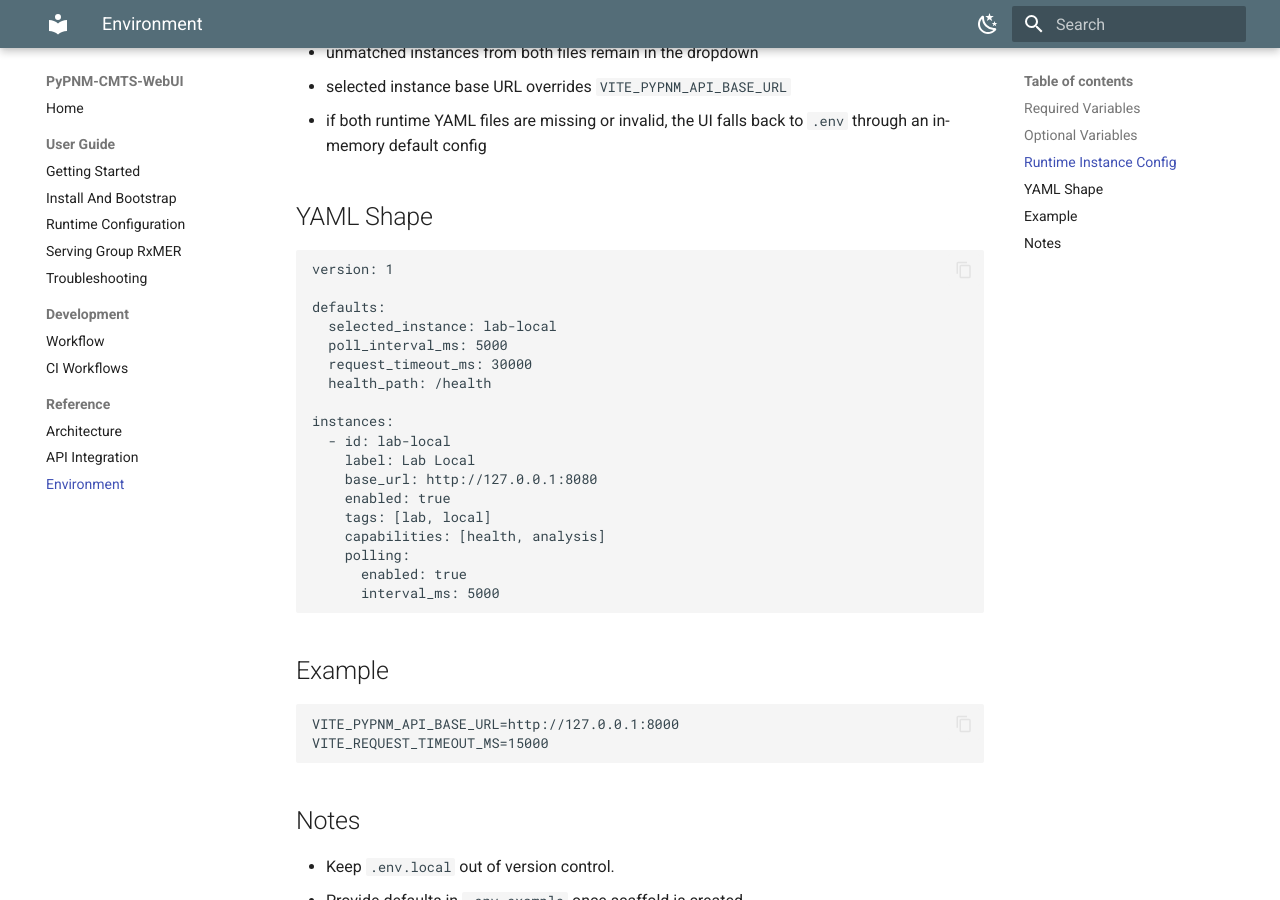
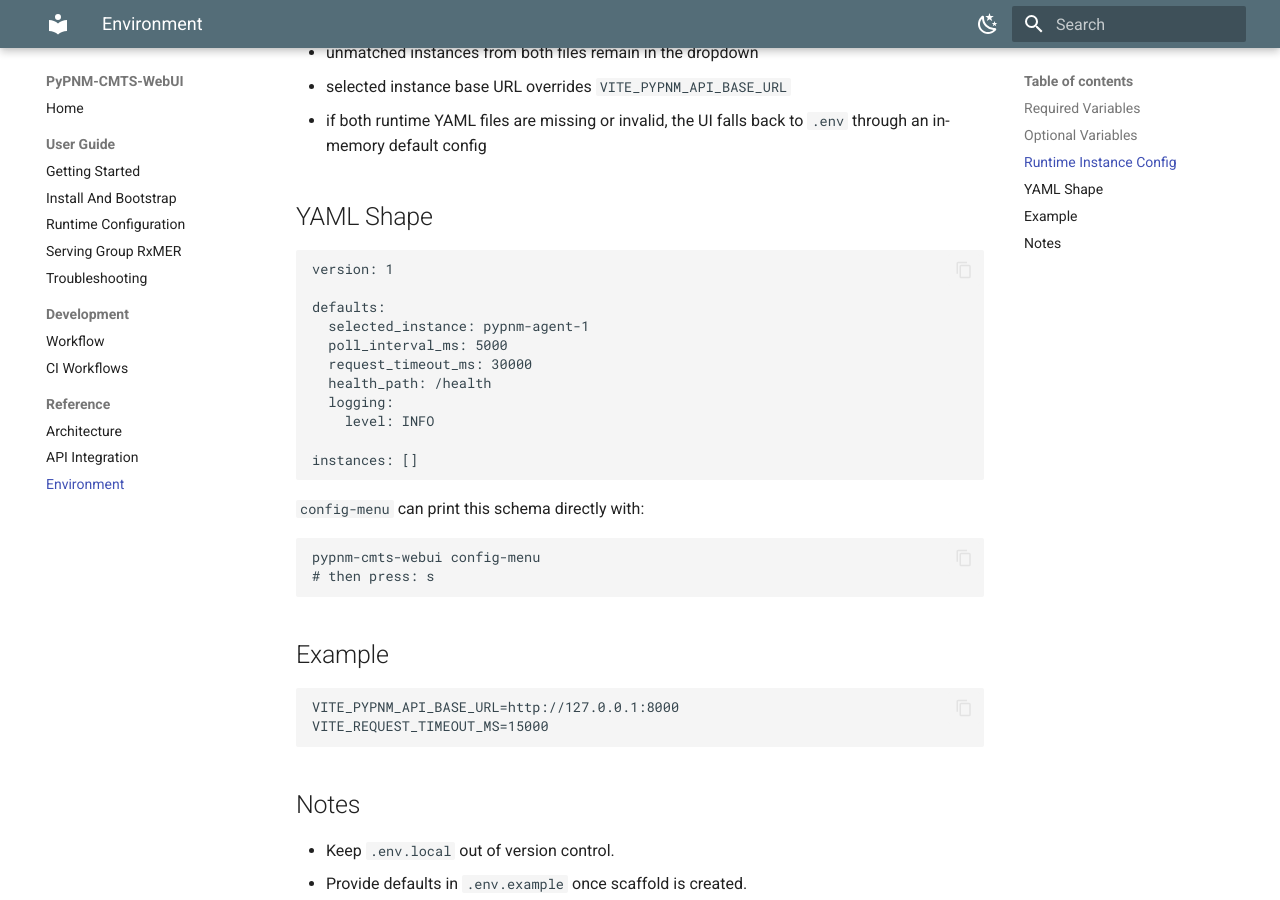
Before and after one commit to PyPNMApps/PyPNM-CMTS-WebUI, an MkDocs documentation site: the page built from docs/env.md, in a window 1280 px wide and 900 px high, scrolled down 625 px. Built offline with MkDocs 1.6.1 and Material for MkDocs 9.7.7, drawn with Linux system fonts in a browser that asks for light colours.

Commit message:
Refactor: standardize PyPNM-CMTS agent naming
Refactor: standardize PyPNM-CMTS agent naming
- Rename config-menu agent labels to PyPNM-CMTS terminology
- Centralize config-menu agent text via shared label constants
- Update duplicate-id warnings to PyPNM-CMTS agent wording
- Rename local combined-install label to Local PyPNM-CMTS Agent
- Align installer and CI helper messages with CMTS agent branding
- Update InstanceSelector label to PyPNM-CMTS Agent
- Refresh tests and docs to match updated agent naming - 2026-03-28 12:59:11

````diff
--- a/docs/env.md
+++ b/docs/env.md
@@ -23,21 +23,21 @@
 version: 1
 
 defaults:
-  selected_instance: lab-local
+  selected_instance: pypnm-agent-1
   poll_interval_ms: 5000
   request_timeout_ms: 30000
   health_path: /health
+  logging:
+    level: INFO
 
-instances:
-  - id: lab-local
-    label: Lab Local
-    base_url: http://127.0.0.1:8080
-    enabled: true
-    tags: [lab, local]
-    capabilities: [health, analysis]
-    polling:
-      enabled: true
-      interval_ms: 5000
+instances: []
+```
+
+`config-menu` can print this schema directly with:
+
+```bash
+pypnm-cmts-webui config-menu
+# then press: s
 ```
 
 ## Example
--- a/src/components/layout/InstanceSelector.tsx
+++ b/src/components/layout/InstanceSelector.tsx
@@ -10,7 +10,7 @@
   return (
     <div className="instance-selector">
       <label className="instance-selector-label" htmlFor="instance-selector">
-        PyPNM Agent
+        PyPNM-CMTS Agent
       </label>
       <select
         id="instance-selector"
````
Also changed, not shown: docs/user/getting-started.md (+4 -0 lines), docs/user/install-and-bootstrap.md (+1 -1 lines), docs/user/runtime-configuration.md (+27 -0 lines), 13 other files.
